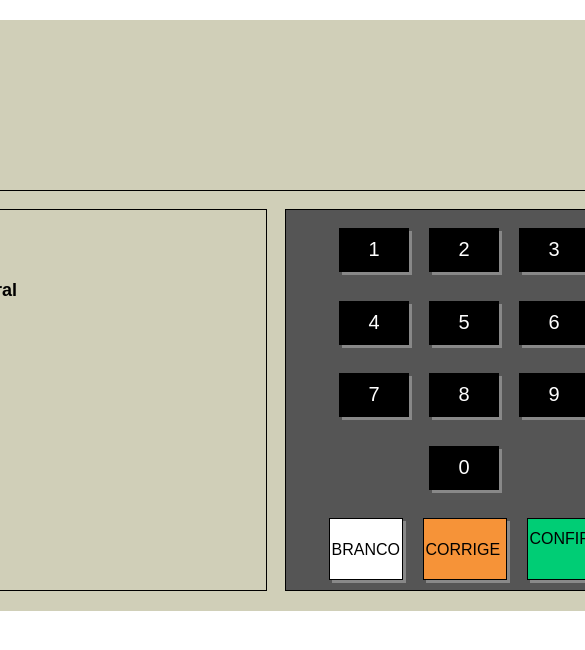
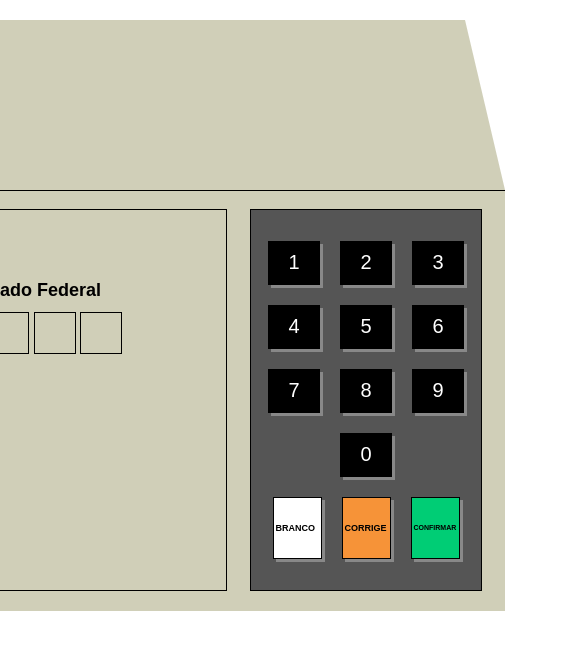
Before and after one commit to ederaalmeida/simulador-urna-eletronica-2018, a plain HTML site: page index.html in a window 390 px wide. Shown: the top 650 px of the page, 585 px wide, since content can reach past the window. Drawn offline with Linux system fonts and the light colour scheme.

Commit message:
Responsividade
responsividade

```diff
--- a/style.css
+++ b/style.css
@@ -9,9 +9,11 @@
     opacity: 0.2;
   }
 }
-
+* {
+  margin: 0;
+  padding: 0;
+}
 body {
-    margin: 0;
   display: flex;
   justify-content: center;
   align-items: center;
@@ -28,7 +30,6 @@ body {
 
 .urna-area--frontal {
   background-color: #d0cfb8;
-    width: 940px;
   height: 420px;
   border-top: 0.5px solid #000;
 }
@@ -191,7 +192,7 @@ body {
 .teclado-area--teclas--CONFIRMAR {
   display: flex;
   height: 60px;
-    line-height: 40px;
+  line-height: 60px;
   border: 1px solid #000;
   background-color: #fff;
   background-color: #00cd75;
@@ -223,3 +224,114 @@ body {
   align-items: center;
   flex: 1;
 }
+
+@media (max-width: 980px) {
+  div.urna-area--superior {
+    width: 630px;
+  }
+
+  div.urna-area--frontal {
+    width: 750px;
+  }
+
+  div.tela {
+    width: 420px;
+  }
+
+  div.tela-left {
+    width: 198px;
+  }
+
+  div.teclado {
+    width: 270px;
+    margin-left: 460px;
+  }
+
+  div.teclado-area--teclas {
+    width: 50px;
+  }
+
+  div.teclado-area--teclas--BRANCO {
+    width: 55px;
+    font-size: 9px;
+    font-weight: bold;
+    margin-left: 0px;
+  }
+  div.teclado-area--teclas--CORRIGE {
+    width: 55px;
+    font-size: 9px;
+    font-weight: bold;
+  }
+  div.teclado-area--teclas--CONFIRMAR {
+    width: 56px;
+    font-size: 9px;
+    font-weight: bold;
+    line-height: 60px;
+  }
+
+  .d-1-3 {
+    width: 240px;
+  }
+
+  div.d-1-5 {
+    width: 420px;
+  }
+
+  .d-2-imagem img {
+    width: 50%;
+  }
+  .d-2-imagem {
+    margin-left: 50px;
+  }
+}
+
+@media (max-width: 770px) {
+  div.urna-area--superior {
+    width: 500px;
+  }
+
+  div.urna-area--frontal {
+    width: 620px;
+  }
+
+  div.tela {
+    width: 320px;
+  }
+  div.teclado {
+    width: 230px;
+    margin-left: 365px;
+  }
+
+  div.teclas-area--teclado {
+    margin: auto;
+  }
+
+  div.teclado-area--teclas--BRANCO {
+    width: 45px;
+    font-size: 9px;
+    font-weight: bold;
+    margin-left: 10px;
+  }
+
+  div.teclado-area--teclas--CORRIGE {
+    width: 45px;
+    font-size: 9px;
+    font-weight: bold;
+    margin-left: 10px;
+  }
+  div.teclado-area--teclas--CONFIRMAR {
+    width: 45px;
+    font-size: 7px;
+    font-weight: bold;
+    line-height: 60px;
+  }
+
+  div.d-1-5 {
+    width: 320px;
+  }
+  .d-2-imagem {
+    margin-left: 30px;
+    text-align: center;
+    font-size: 12px;
+  }
+}
```
Lines whose indentation alone changed are shown as unchanged.
